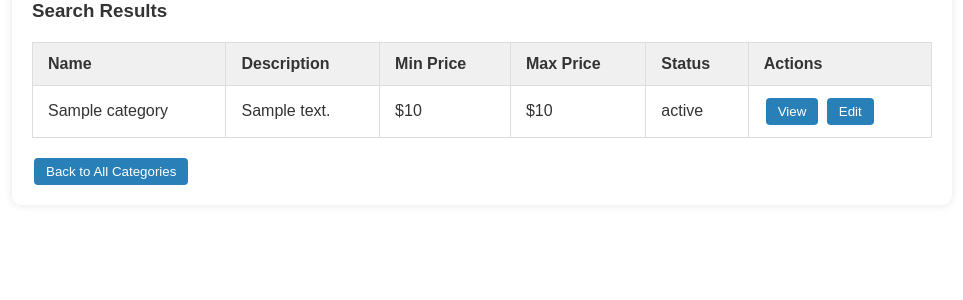
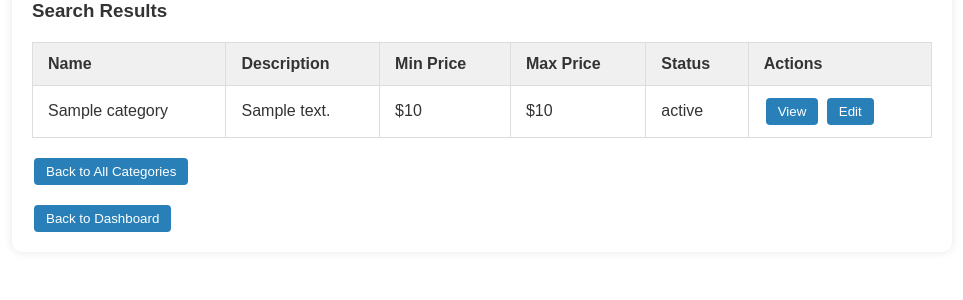
Before and after one commit to dchwo/ByteForce, a Flask app: template ByteForce-main/csit314/Templates/search_categories.html in a window 1280 px wide. Shown: the part 316-616 px from the top of the page, without its empty margins (158-1121 px from the left). Run offline with Flask 3, Linux system fonts and the light colour scheme; the visitor is signed in with stand-in values (Sample User, id 1); tables that the repository leaves empty hold one stand-in row (values such as "Sample post"); the template is opened without the code that fills it: most values are stand-ins (such as "Sample title", 1, 10 or a date in 2020); parts of the project's set-up code (start-up, migrations or seed data) failed here and were passed over.

Commit message:
Update search_categories.html

```diff
--- a/ByteForce-main/csit314/Templates/search_categories.html
+++ b/ByteForce-main/csit314/Templates/search_categories.html
@@ -66,4 +66,10 @@
             <button type="button">Back to All Categories</button>
         </a>
     </div>
+
+    <div class="action-buttons" style="margin-top: 20px;">
+        <a href="{{ url_for('platformManagerDashboardPage.viewDashboard') }}">
+            <button type="button">Back to Dashboard</button>
+        </a>
+    </div>
 {% endblock %}
```
